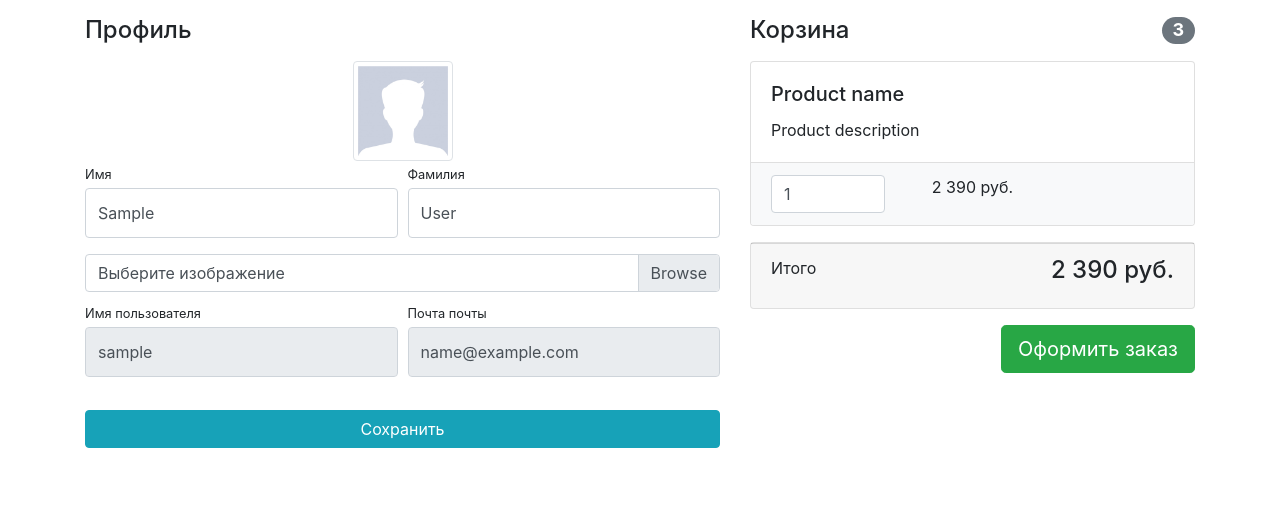
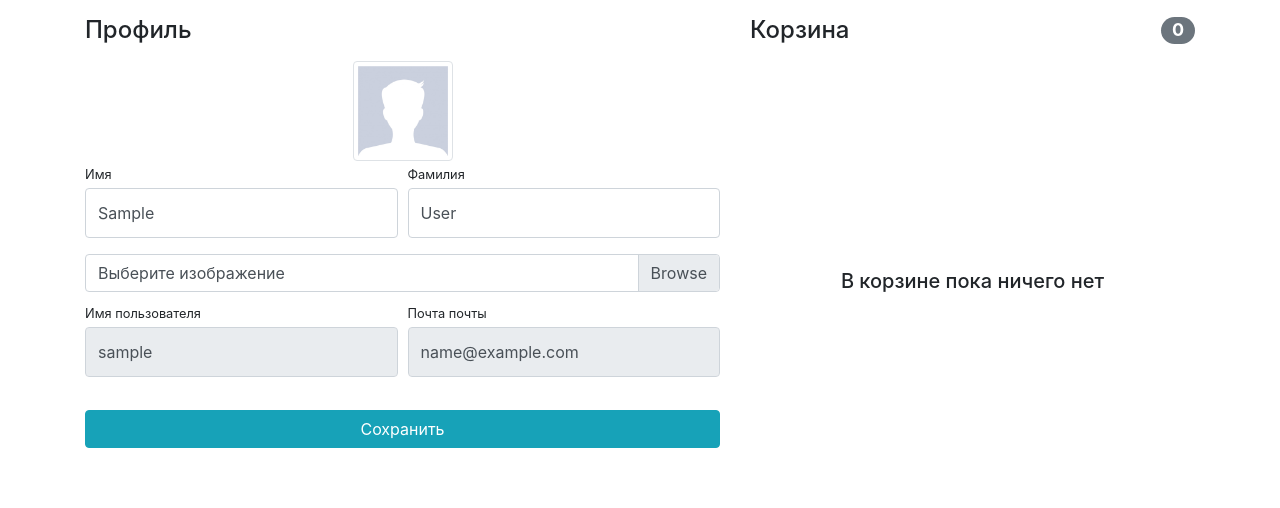
Before and after one commit to SleskaInterprice/Django-Store, a Django app: page /user/profile/ in a window 1280 px wide. Shown: the part 56-564 px from the top of the page. Run offline with Django 3.2, Linux system fonts and the light colour scheme; the visitor is signed in with stand-in values (Sample User, id 1); some libraries are stand-ins or nearby versions.

Commit message:
Корзина

```diff
--- a/products/templates/products/products.html
+++ b/products/templates/products/products.html
@@ -54,7 +54,7 @@
                     {% for product in products_list %}
                         <div class="col-lg-4 col-md-6 mb-4">
                             <div class="card h-100">
-                                <a href="#">
+                                <a href="{% url 'user:add_product' product.id %}">
                                     <img class="card-img-top"
                                          src="{% static product.image.url %}"
                                          alt="">
@@ -67,7 +67,9 @@
                                     <p class="card-text">{{ product.description }}</p>
                                 </div>
                                 <div class="card-footer text-center">
-                                    <button type="button" class="btn btn-outline-success">Отправить в корзину</button>
+                                    <a href="{% url 'user:add_product' product.id %}">
+                                        <button type="button" class="btn btn-outline-success">Отправить в корзину</button>
+                                    </a>
                                 </div>
                             </div>
                         </div>
--- a/products/views.py
+++ b/products/views.py
@@ -12,7 +12,6 @@ class IndexView(TemplateView):
         context = super(IndexView, self).get_context_data()
         context['title'] = 'Store'
         return context
-
 
 
 def products(request, category=None, number_of_page=1):
--- a/users/admin.py
+++ b/users/admin.py
@@ -1,6 +1,7 @@
 from django.contrib import admin
 
-from users.models import User
+from users.models import User, Basket
 
 
 admin.site.register(User)
+admin.site.register(Basket)
--- a/users/models.py
+++ b/users/models.py
@@ -1,6 +1,26 @@
 from django.db import models
 from django.contrib.auth.models import AbstractUser
+from products.models import Product
 
 
 class User(AbstractUser):
     image = models.ImageField(verbose_name='Изображение', upload_to='user_images', null=True, blank=True)
+
+
+class BasketManager(models.QuerySet):
+    def total_summ(self):
+        return sum(basket.sum() for basket in self)
+
+    def total_quantity(self):
+        return sum(basket.quantity for basket in self)
+
+
+class Basket(models.Model):
+    user = models.ForeignKey(verbose_name='Пользователь', to=User, on_delete=models.CASCADE)
+    product = models.ForeignKey(verbose_name='Прдукт', to=Product, on_delete=models.CASCADE)
+    quantity = models.PositiveSmallIntegerField(verbose_name='Количество', default=0)
+
+    objects = BasketManager.as_manager()
+
+    def sum(self):
+        return self.product.price * self.quantity
--- a/users/templates/users/profile.html
+++ b/users/templates/users/profile.html
@@ -60,23 +60,24 @@
             </div>
             <div class="col-lg-5">
                 <h4 class="mt-3 mb-3 d-flex justify-content-between align-items-center mb-3">
-                    Корзина <span class="badge badge-secondary badge-pill">3</span>
+                    Корзина <span class="badge badge-secondary badge-pill">{{ basket_list.total_quantity }}</span>
                 </h4>
+                {% for elem in basket_list %}
                     <div class="card mb-3">
                         <div class="card-body">
-                        <h5 class="card-title">Product name</h5>
-                        <p class="card-text">Product description</p>
+                            <h5 class="card-title">{{ elem.product.name }}</h5>
+                            <p class="card-text">{{ elem.product.description }}</p>
                         </div>
                         <ul class="list-group list-group-flush">
                             <li class="list-group-item bg-light">
                                 <div class="row text-center">
                                     <div class="col-lg-4">
                                         <input name="basketID" type="number" class="form-control"
-                                           value="1" min="0">
+                                               value="{{ elem.quantity }}" min="0">
                                     </div>
-                                <div class="col-lg-4">2 390 руб.</div>
+                                    <div class="col-lg-4">{{ elem.sum }} руб.</div>
                                     <div class="col-lg-4">
-                                    <a href="#">
+                                        <a href="{% url 'user:delete_basket' elem.id %}">
                                             <i class="fas fa-trash"></i>
                                         </a>
                                     </div>
@@ -84,15 +85,22 @@
                             </li>
                         </ul>
                     </div>
+                {% endfor %}
+                {% if basket_list %}
                     <div class="card mb-3">
                         <div class="card-footer">
                             <p class="float-left">Итого</p>
-                        <h4 class="float-right">2 390 руб.</h4>
+                            <h4 class="float-right">{{ basket_list.total_summ }} руб.</h4>
                         </div>
                     </div>
                     <a class="btn btn-success btn-lg float-right" href="../orders/order-create.html">
                         Оформить заказ
                     </a>
+                {% else %}
+                    <div style="display: flex; justify-content: center; flex-direction: column; height: 100%">
+                        <h5 style="display: flex; justify-content: center">В корзине пока ничего нет</h5>
+                    </div>
+                {% endif %}
             </div>
         </div>
     </div>
--- a/users/urls.py
+++ b/users/urls.py
@@ -1,7 +1,7 @@
 from django.urls import path
 from django.contrib.auth.views import LogoutView
 
-from users.views import IndexView, AuthorizationView, RegistrationView, profile
+from users.views import IndexView, AuthorizationView, RegistrationView, profile, add_product, delete_basket
 
 app_name = 'user'
 
@@ -10,5 +10,7 @@ urlpatterns = [
     path('login/', AuthorizationView.as_view(), name='authorization'),
     path('register/', RegistrationView.as_view(), name='registration'),
     path('profile/', profile, name='profile'),
-    path('logout/', LogoutView.as_view(), name='logout')
+    path('logout/', LogoutView.as_view(), name='logout'),
+    path('basket/add/<int:product_id>', add_product, name='add_product'),
+    path('basket/delete/<int:basket_id>', delete_basket, name='delete_basket'),
 ]
--- a/users/views.py
+++ b/users/views.py
@@ -5,6 +5,8 @@ from django.contrib.auth.views import LoginView
 from django.views.generic import CreateView, RedirectView
 
 from users.forms import UserLoginForm, UserForm, UserEditForm
+from users.models import Basket
+from products.models import Product
 
 
 class IndexView(RedirectView):
@@ -32,5 +34,26 @@ def profile(request):
         return HttpResponseRedirect(reverse('user:profile'))
     context = {
         'form': form,
+        'basket_list': Basket.objects.filter(user_id=request.user.id),
     }
     return render(request, 'users/profile.html', context)
+
+
+def add_product(request, product_id=None, quantity=1):
+    product = Product.objects.get(id=product_id)
+    user_basket = Basket.objects.filter(user=request.user, product=product)
+    if not user_basket.exists():
+        basket = Basket(user=request.user, quantity=1, product=product)
+        basket.save()
+    else:
+        user_basket = user_basket.first()
+        user_basket.quantity += quantity
+        user_basket.save()
+    return HttpResponseRedirect(redirect_to=request.META['HTTP_REFERER'])
+
+
+def delete_basket(request, basket_id):
+    basket = Basket.objects.filter(id=basket_id)
+    if basket.exists():
+        basket.first().delete()
+    return HttpResponseRedirect(redirect_to=request.META['HTTP_REFERER'])
```
Also changed, not shown: users/migrations/0002_basket.py (added). Lines whose indentation alone changed are shown as unchanged.
